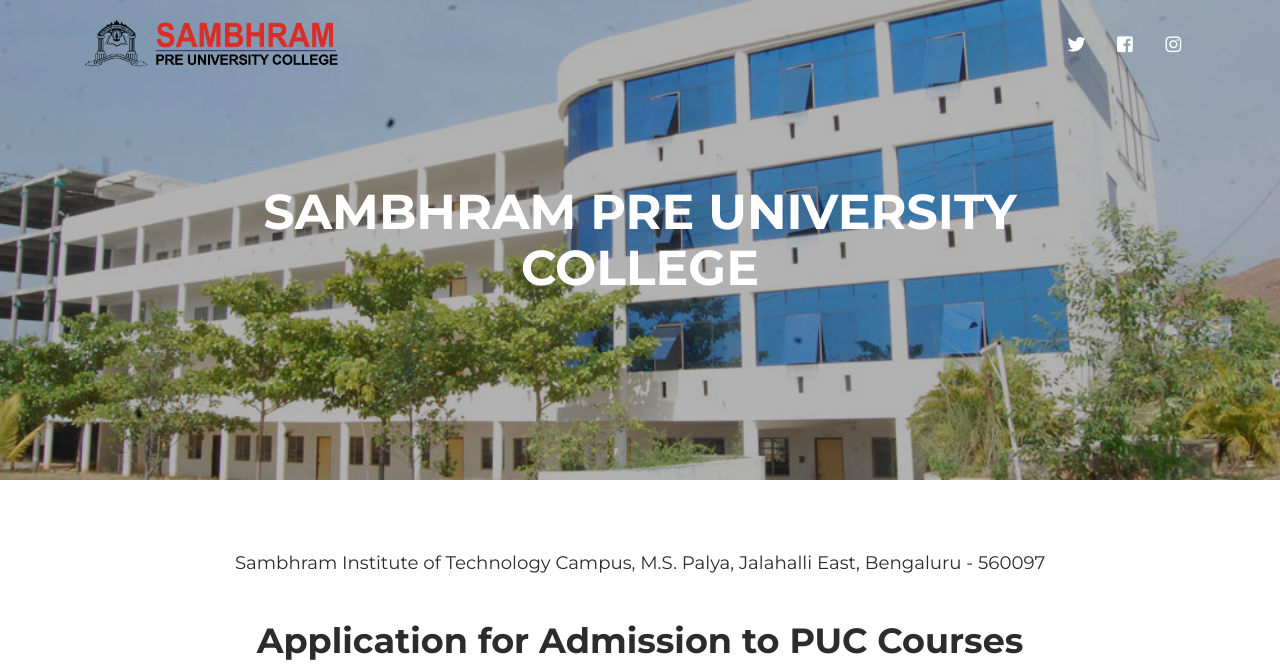
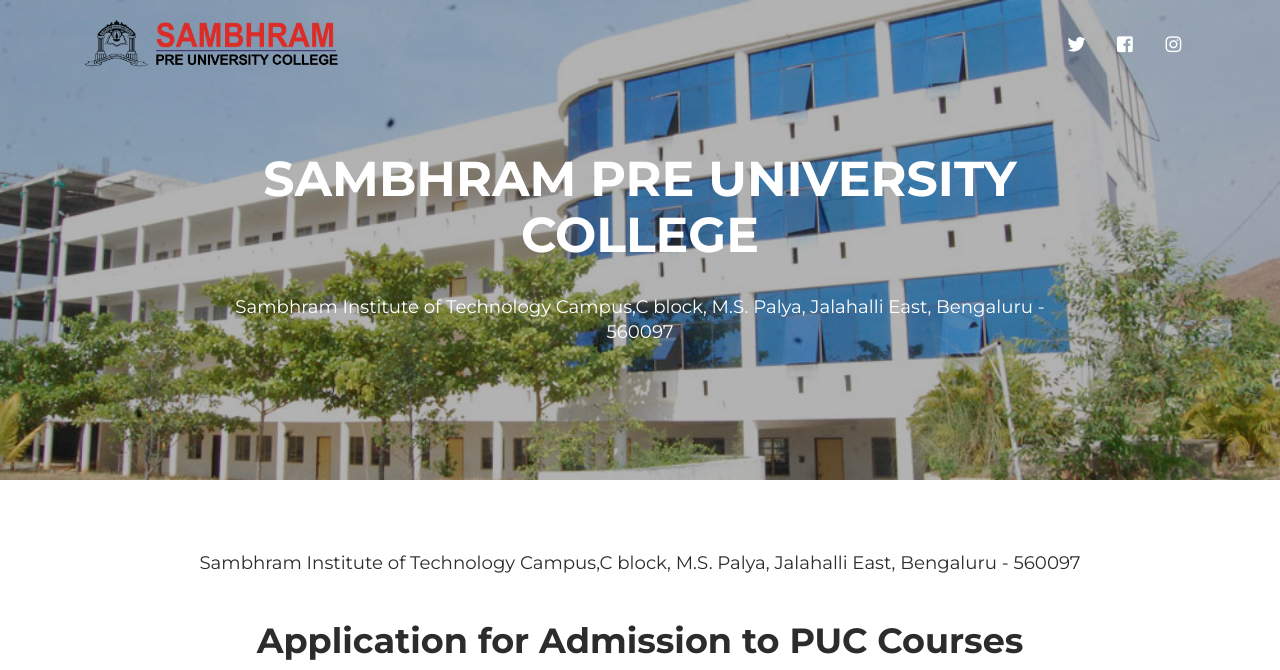
Before and after one commit to sambhrampuc/sambhrampuc.github.io, a website: page index.html in a window 1280 px wide. Shown: the top 670 px of the page. Drawn offline with Linux system fonts and the light colour scheme; some packages are replaced by stand-ins of ours.

Commit message:
Update index.html

```diff
--- a/index.html
+++ b/index.html
@@ -91,6 +91,7 @@
       <div class="content-center">
         <div class="container">
           <h1 class="title">SAMBHRAM PRE UNIVERSITY COLLEGE</h1>
+          <h5>Sambhram Institute of Technology Campus,C block, M.S. Palya, Jalahalli East, Bengaluru - 560097</h5>
         </div>
       </div>
     </div>
@@ -98,7 +99,7 @@
       <div class="container">
         <div class="row h-100">
           <div class="col-md-12 col-12 col-xl-12 col-sm-12 ml-auto mr-auto text-center container-fluid">
-            <h5>Sambhram Institute of Technology Campus, M.S. Palya, Jalahalli East, Bengaluru - 560097</h5>
+            <h5>Sambhram Institute of Technology Campus,C block, M.S. Palya, Jalahalli East, Bengaluru - 560097</h5>
             <h2 class="title">Application for Admission to PUC Courses</h2>
             <div class="mt-auto">
               <iframe
```
